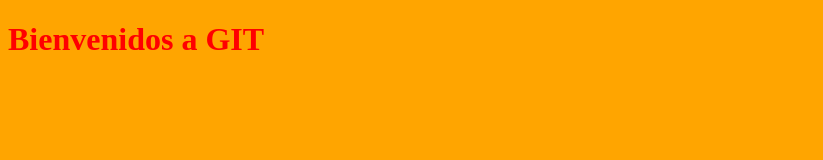
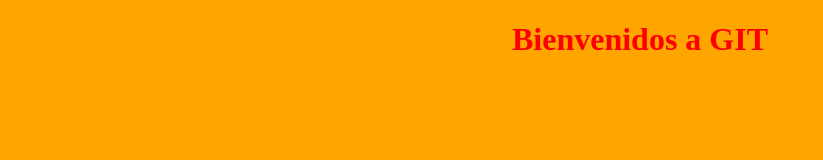
Before and after one commit to Anthony-Computron/proyecto-compartido, a plain HTML site: page index.html in a window 1280 px wide. Shown: the whole page, without its empty margins (0-823 px from the left). Drawn offline with Linux system fonts and the light colour scheme.

```diff
--- a/index.html
+++ b/index.html
@@ -7,6 +7,6 @@
 	<link rel="stylesheet" type="text/css" href="CSS\estilo.css">
 </head>
 <body>
-	<h1>Bienvenidos a GIT</h1>
+	<h1><center>Bienvenidos a GIT</center></h1>
 </body>
 </html>
```
Also changed, not shown: 2 other files.
